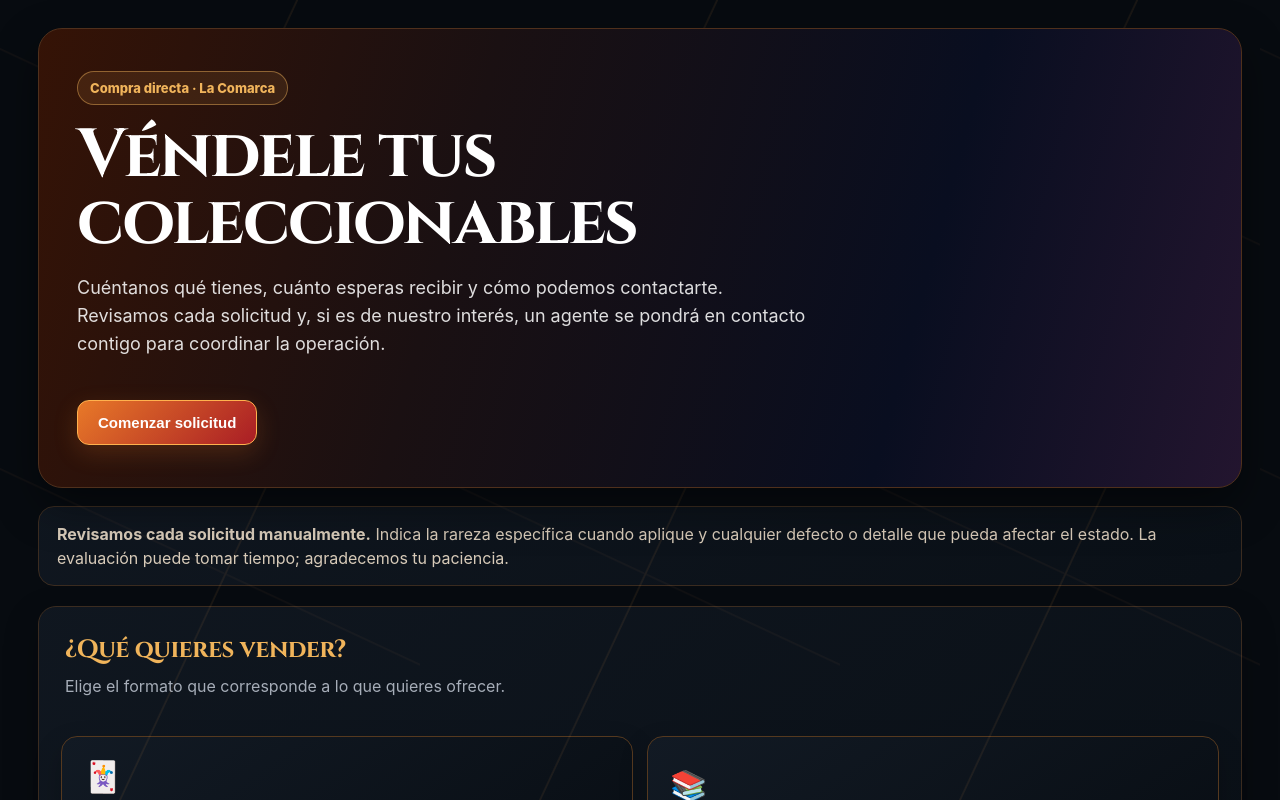
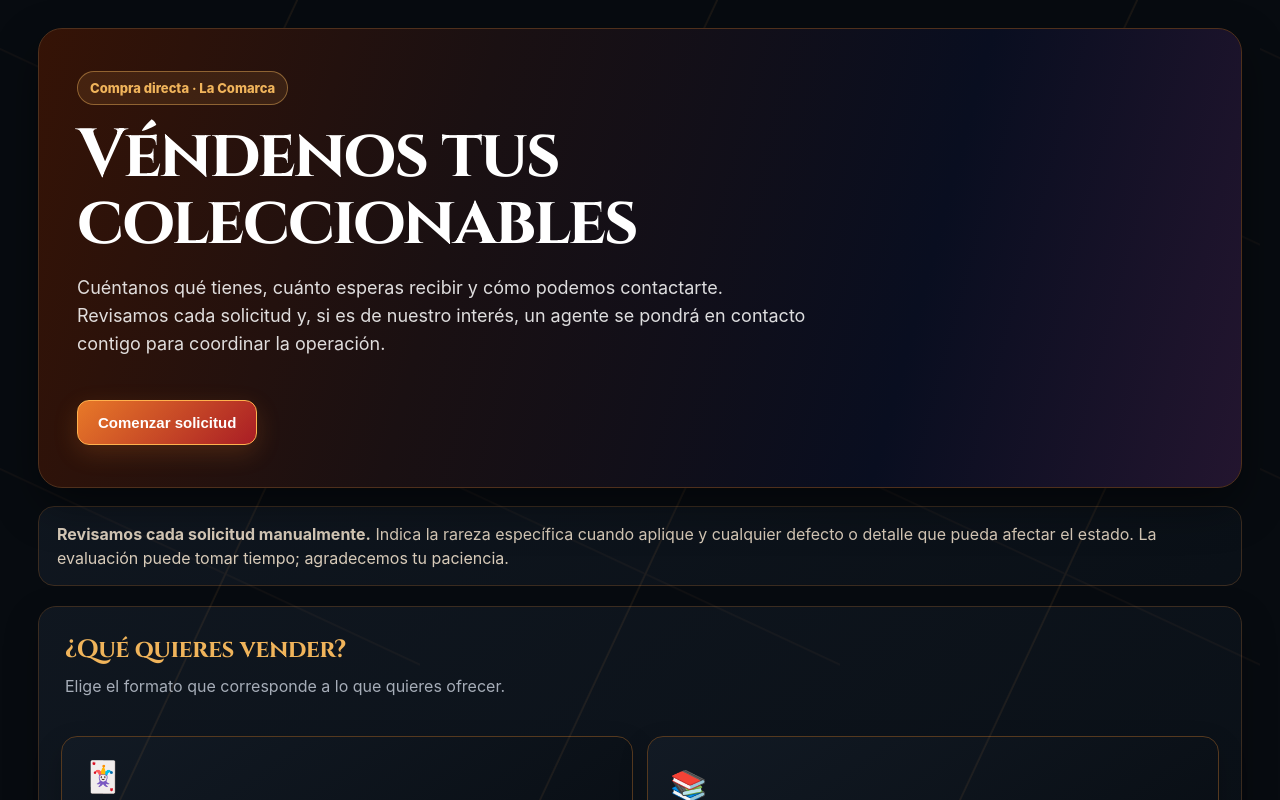
Before and after one commit to lacomarcaventas-del/la-comarca-pokemon, a Next.js app: page /vende in a window 1280 px wide. Shown: the top 800 px of the page. Built offline with nearby package versions, Linux system fonts and the light colour scheme.

Commit message:
content(vende): change hero wording to vendenos

```diff
--- a/app/vende/page.tsx
+++ b/app/vende/page.tsx
@@ -233,7 +233,7 @@ export default function VendePage() {
       <div style={styles.shell}>
         <section style={styles.hero}>
           <div style={styles.eyebrow}>Compra directa · La Comarca</div>
-          <h1 style={styles.heroTitle}>Véndele tus coleccionables</h1>
+          <h1 style={styles.heroTitle}>Véndenos tus coleccionables</h1>
           <p style={styles.heroText}>
             Cuéntanos qué tienes, cuánto esperas recibir y cómo podemos contactarte. Revisamos cada solicitud y, si es de nuestro interés, un agente se pondrá en contacto contigo para coordinar la operación.
           </p>
```
